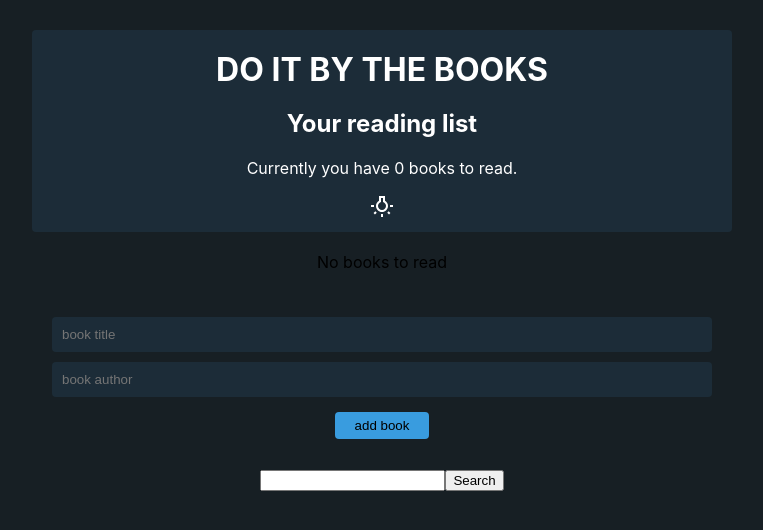
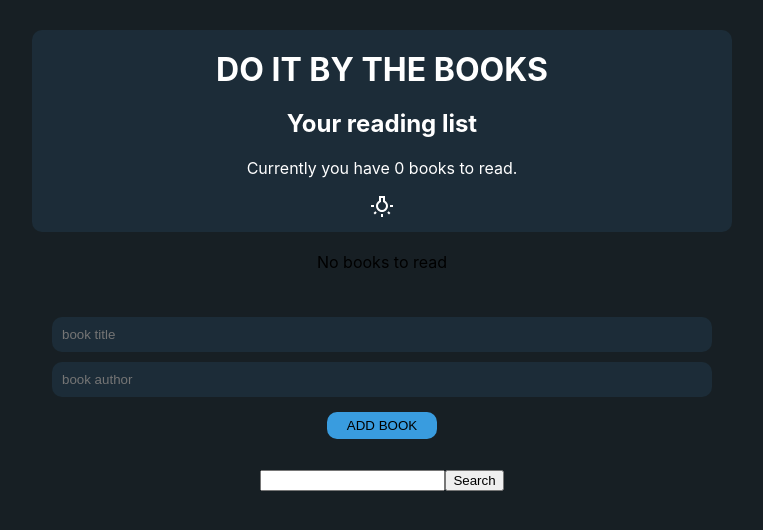
Before and after one commit to kemenykristof/book-repository, a React (Create React App) app: page / in a window 1280 px wide. Shown: the top 530 px of the page, without its empty margins (258-1021 px from the left). Built offline with nearby package versions, Linux system fonts and the light colour scheme.

Commit message:
css style for light theme

```diff
--- a/src/App.js
+++ b/src/App.js
@@ -1,10 +1,8 @@
 import React from "react";
 import BookContextProvider from "./contexts/BookContext";
-import Navbar from "./components/Navbar";
-import BookList from "./components/BookList";
-import NewBookForm from "./components/BookForm";
+
 import ThemeContextProvider from "./contexts/ThemeContext";
-import BooksAPI from "./components/BooksAPI";
+
 import AppContainer from "./components/AppContainer";
 
 function App() {
--- a/src/components/BookContainer.js
+++ b/src/components/BookContainer.js
@@ -3,7 +3,6 @@ import Navbar from "./Navbar";
 import BookList from "./BookList";
 import BooksAPI from "./BooksAPI";
 import BookForm from "./BookForm";
-import { ThemeContext } from "../contexts/ThemeContext";
 
 const BookContainer = () => {
   return (
--- a/src/components/BookDetails.js
+++ b/src/components/BookDetails.js
@@ -10,7 +10,7 @@ const BookDetails = ({ book }) => {
     <li
       style={{
         background: theme.appBackground,
-        borderRadius: "4px",
+        borderRadius: "10px",
         padding: "10px",
         cursor: "pointer",
         margin: "10px 0",
--- a/src/components/BookForm.js
+++ b/src/components/BookForm.js
@@ -22,9 +22,9 @@ const BookForm = () => {
           padding: "10px",
           boxSizing: "border-box",
           margin: "5px 0",
-          borderRadius: "4px",
+          borderRadius: "10px",
           background: theme.inputColor,
-          color: "#fff",
+          color: theme.font,
           border: "0"
         }}
         type="text"
@@ -39,9 +39,9 @@ const BookForm = () => {
           padding: "10px",
           boxSizing: "border-box",
           margin: "5px 0",
-          borderRadius: "4px",
+          borderRadius: "10px",
           background: theme.inputColor,
-          color: "#fff",
+          color: theme.font,
           border: "0"
         }}
         type="text"
@@ -53,14 +53,14 @@ const BookForm = () => {
       <input
         style={{
           margin: "10px auto",
-          background: "#399cdf",
+          background: theme.submitButton,
           border: "0",
-          borderRadius: "4px",
+          borderRadius: "10px",
           padding: "6px 20px",
           display: "block"
         }}
         type="submit"
-        value="add book"
+        value="ADD BOOK"
       />
     </form>
   );
--- a/src/components/Navbar.js
+++ b/src/components/Navbar.js
@@ -15,7 +15,7 @@ const Navbar = () => {
         padding: "10px 20px",
         textAlign: "center",
         background: theme.navbarColor,
-        borderRadius: "4px",
+        borderRadius: "10px",
         color: theme.font
       }}
     >
--- a/src/contexts/ThemeContext.js
+++ b/src/contexts/ThemeContext.js
@@ -4,17 +4,17 @@ export const ThemeContext = createContext();
 
 const ThemeContextProvider = props => {
   const [lightTheme] = useState({
-    bodyBackground: "#f4f3f3",
-    appBackground: "#647682",
-    navbarColor: "#a6aa9c",
+    bodyBackground: "linear-gradient(to right, #ffefba, #ffffff)",
+    appBackground: "rgba(232, 197, 92, 0.34) none repeat scroll 0% 0%",
+    navbarColor: "rgba(242, 107, 8, 0.56) none repeat scroll 0% 0%",
+    opacity: "0.5",
     font: "black",
-    inputColor: "#b1bed5",
-    submitButton: "#399cdf",
-    authorColor: "#e6e7e5"
+    inputColor: "rgba(242, 107, 8, 0.56) none repeat scroll 0% 0%",
+    submitButton: "rgb(238, 235, 66) none repeat scroll 0% 0%",
+    authorColor: "rgba(232, 197, 92, 0.34) none repeat scroll 0% 0%"
   });
 
   const [darkTheme] = useState({
-    font: "white",
     bodyBackground: "#171f24",
     appBackground: "#38526313",
     navbarColor: "#4bb3f917",
@@ -22,7 +22,6 @@ const ThemeContextProvider = props => {
     inputColor: "#4bb3f917",
     submitButton: "#399cdf",
     authorColor: "#484c7f"
-
   });
   const [isLightTheme, setisLightTheme] = useState(false);
 
```
